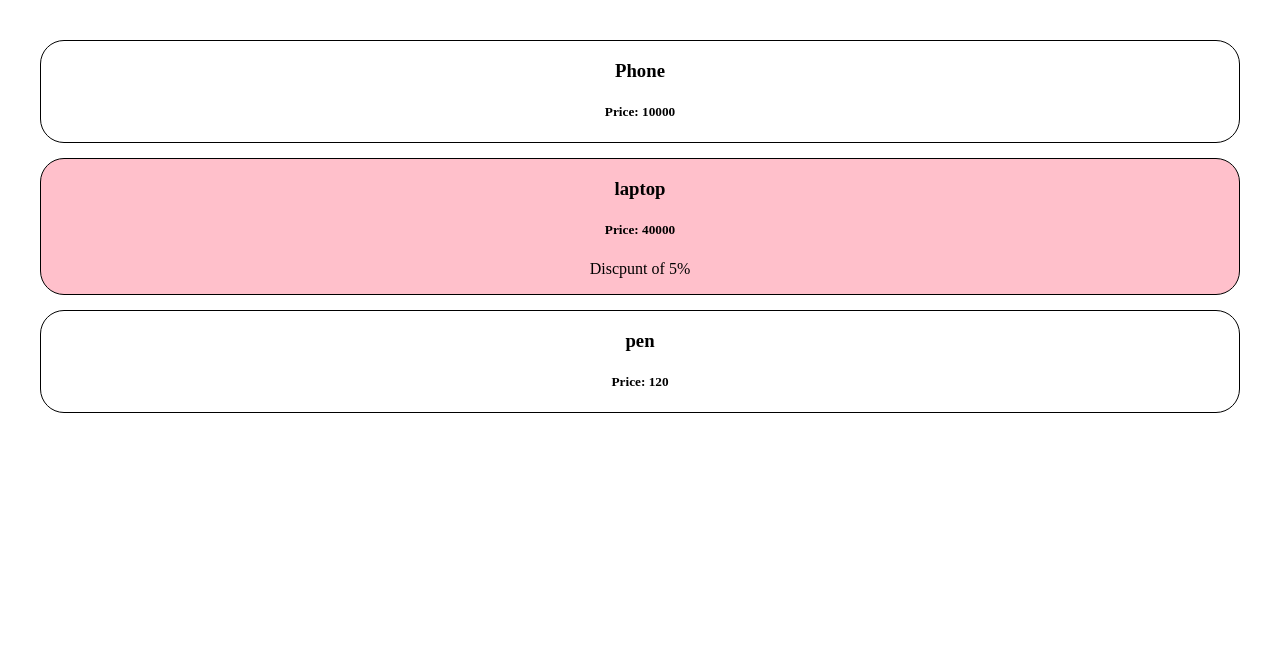
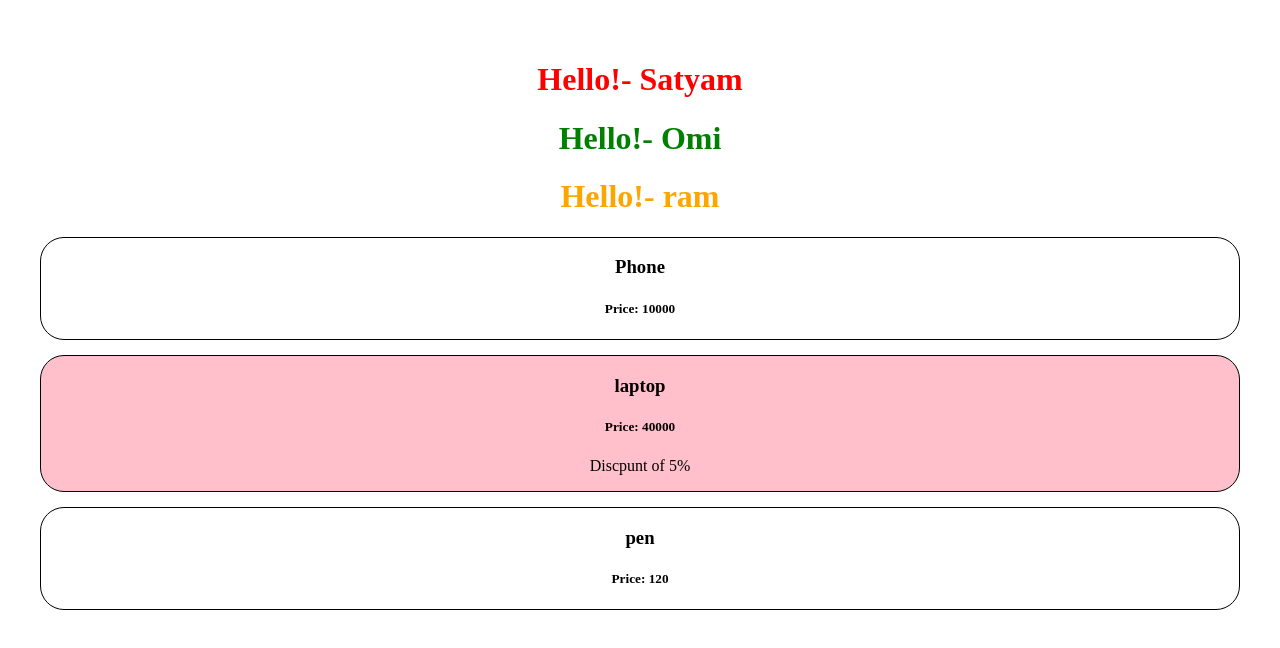
Before and after one commit to CrysPy-SAM/basic-react-app, a React (Vite) app: page / in a window 1280 px wide. Shown: the top 648 px of the page. Built offline with nearby package versions, Linux system fonts and the light colour scheme.

Commit message:
Initial commit

```diff
--- a/src/App.jsx
+++ b/src/App.jsx
@@ -1,10 +1,18 @@
 import "./App.css"
 import Title from "./Title.jsx";
 import ProductTab from "./ProductTab.jsx";
+import MsgBox from "./MsgBox.jsx";
 
-function App(){
-  return <ProductTab />;
-
+function App() {
+  return (
+    <>
+      <MsgBox userName="Satyam" textColor="red" />
+      <MsgBox userName="Omi" textColor="green" />
+      <MsgBox userName="ram" textColor="orange" />
+      <ProductTab />
+    </>
+  );
 }
 
+
 export default App;
--- /dev/null
+++ b/src/MsgBox.jsx
@@ -0,0 +1,6 @@
+export default function MsgBox({userName, textColor}){
+    //let style = {color: textColor};
+    return(
+        <h1 style={{color: textColor}}>Hello!- {userName}</h1>
+    )
+}
```
